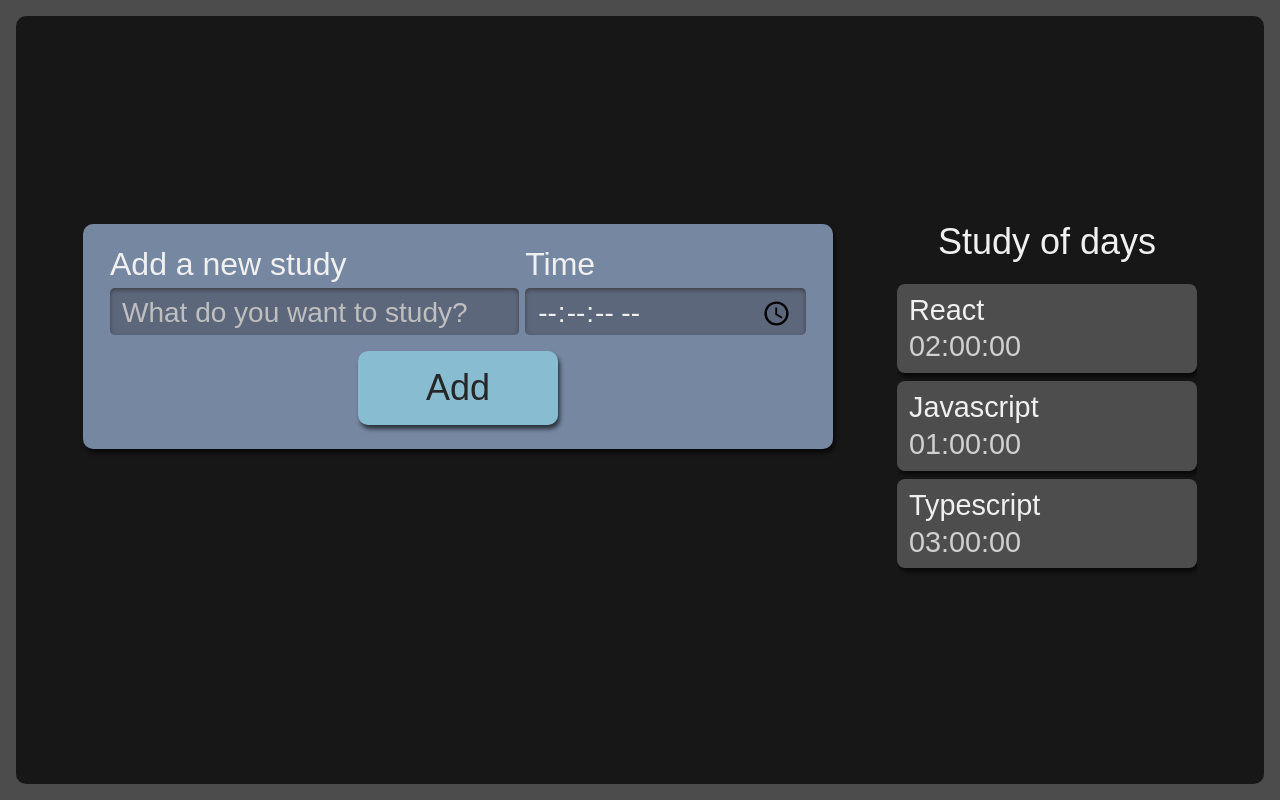
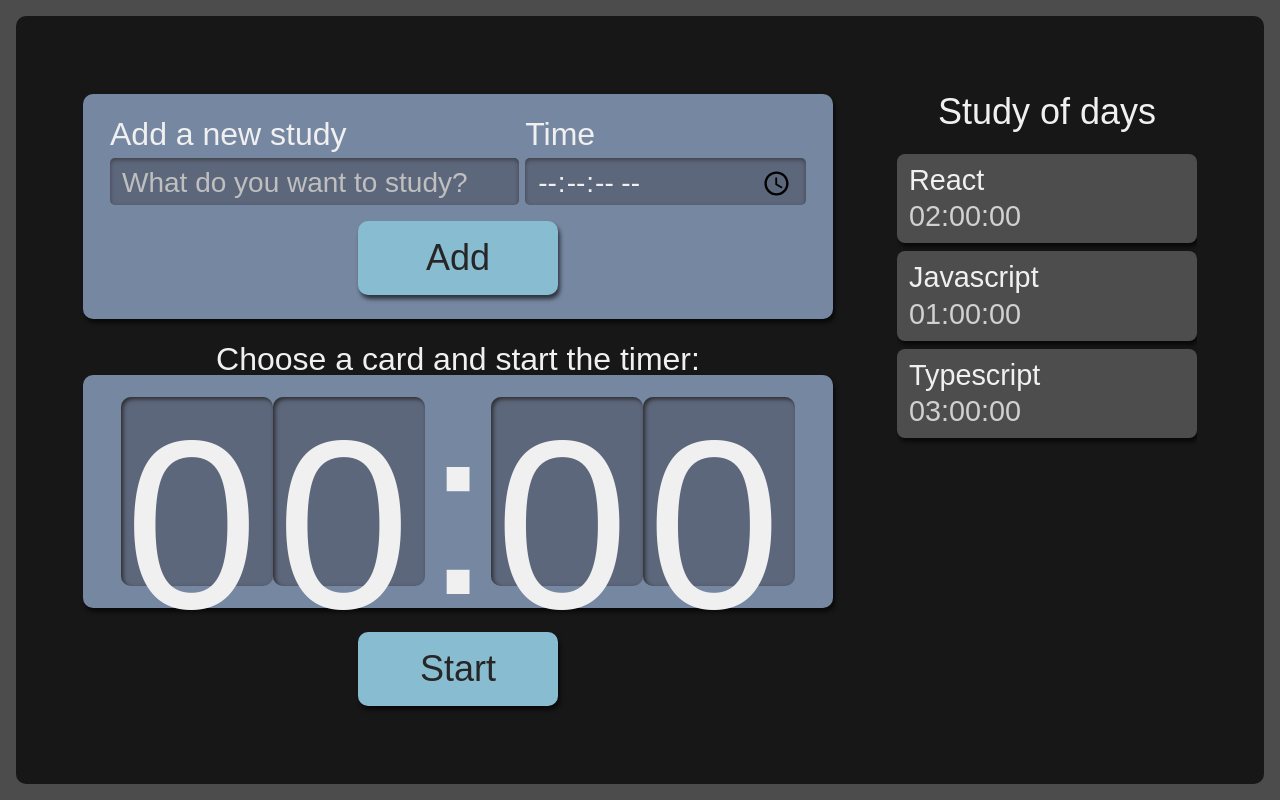
Before and after one commit to EricDaCruz/react, a React (Vite) app in the folder alura-studies/: page / in a window 1280 px wide. Built offline with nearby package versions, Linux system fonts and the light colour scheme.

Commit message:
:sparkles: feat: Create Timer component

```diff
--- /dev/null
+++ b/alura-studies/src/components/Timer/Clock/Clock.module.scss
@@ -0,0 +1,21 @@
+.relogioNumero {
+  background-color: #5D677C;
+  box-shadow: 2px 2px 4px #2B2B2B inset;
+  height: 3.6rem;
+  width: 3rem;
+  padding: 8px 4px;
+  border-radius: 10px;
+
+  @media screen and (min-width:1280px) {
+    height: 10.8rem;
+    width: 9rem;
+  }
+}
+
+.relogioDivisao {
+  height: 4.2rem;
+
+  @media screen and (min-width:1280px) {
+    height: 12.6rem;
+  }
+}
--- /dev/null
+++ b/alura-studies/src/components/Timer/Clock/index.tsx
@@ -0,0 +1,13 @@
+import style from "./Clock.module.scss";
+
+export function Clock() {
+   return (
+      <>
+         <span className={style.relogioNumero}>0</span>
+         <span className={style.relogioNumero}>0</span>
+         <span className={style.relogioDivisao}>:</span>
+         <span className={style.relogioNumero}>0</span>
+         <span className={style.relogioNumero}>0</span>
+      </>
+   );
+}
--- /dev/null
+++ b/alura-studies/src/components/Timer/Timer.module.scss
@@ -0,0 +1,59 @@
+.cronometro {
+  display: flex;
+  flex-direction: column;
+  align-items: center;
+  grid-area: cronometro;
+
+  .relogioWrapper {
+    align-items: center;
+    background-color: #7687A1;
+    border-radius: 10px;
+    box-shadow: 2px 4px 4px #0000009F;
+    box-sizing: border-box;
+    display: flex;
+    font-size: 5rem;
+    justify-content: center;
+    margin-bottom: 24px;
+    padding: 16px 12px;
+    width: 100%;
+  }
+
+  .titulo {
+    font-size: 2rem;
+  }
+
+  button {
+    background-color: #88bcd1;
+    border-radius: 10px;
+    box-shadow: 2px 4px 4px #0000009F;
+    color: #272626;
+    cursor: pointer;
+    font-size: 1.25rem;
+    padding: 16px;
+    width: 150px;
+
+    &:active {
+      background-color: #7CA6B7;
+      box-shadow: 2px 2px 4px #0000009F inset;
+      cursor: auto;
+    }
+  }
+
+  @media screen and (min-width:1280px) {
+
+    .relogioWrapper{
+      font-size: 15rem;
+    }
+
+    p {
+      font-size: 2rem;
+    }
+
+    button {
+      grid-column-start: span 2;
+      justify-self: center;
+      width: 200px;
+      font-size: 2.25rem;
+    }
+  }
+}
--- /dev/null
+++ b/alura-studies/src/components/Timer/index.tsx
@@ -0,0 +1,16 @@
+import { Button } from "../Button";
+import { Clock } from "./Clock";
+
+import style from "./Timer.module.scss";
+
+export function Timer() {
+   return (
+      <div className={style.cronometro}>
+         <p className={style.titulo}>Choose a card and start the timer:</p>
+         <div className={style.relogioWrapper}>
+            <Clock />
+         </div>
+         <Button text="Start" />
+      </div>
+   );
+}
--- a/alura-studies/src/pages/App.tsx
+++ b/alura-studies/src/pages/App.tsx
@@ -1,5 +1,6 @@
 import { Form } from "../components/Form";
 import { List } from "../components/List";
+import { Timer } from "../components/Timer";
 
 import style from "./App.module.scss";
 
@@ -8,6 +9,7 @@
       <div className={style.AppStyle}>
          <Form />
          <List />
+         <Timer />
       </div>
    );
 }
```
